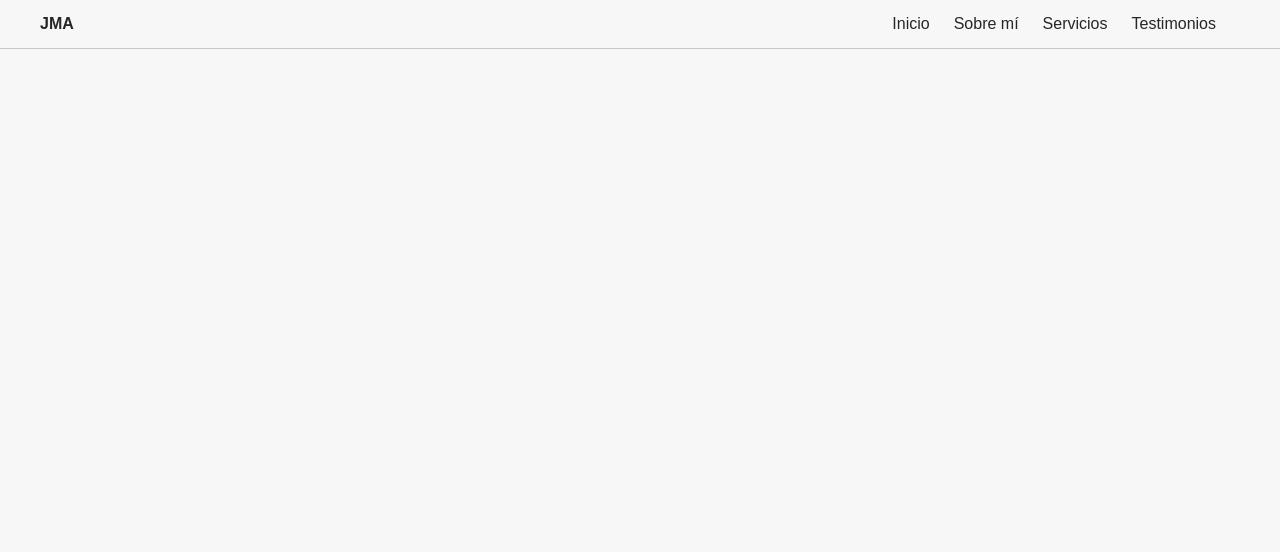
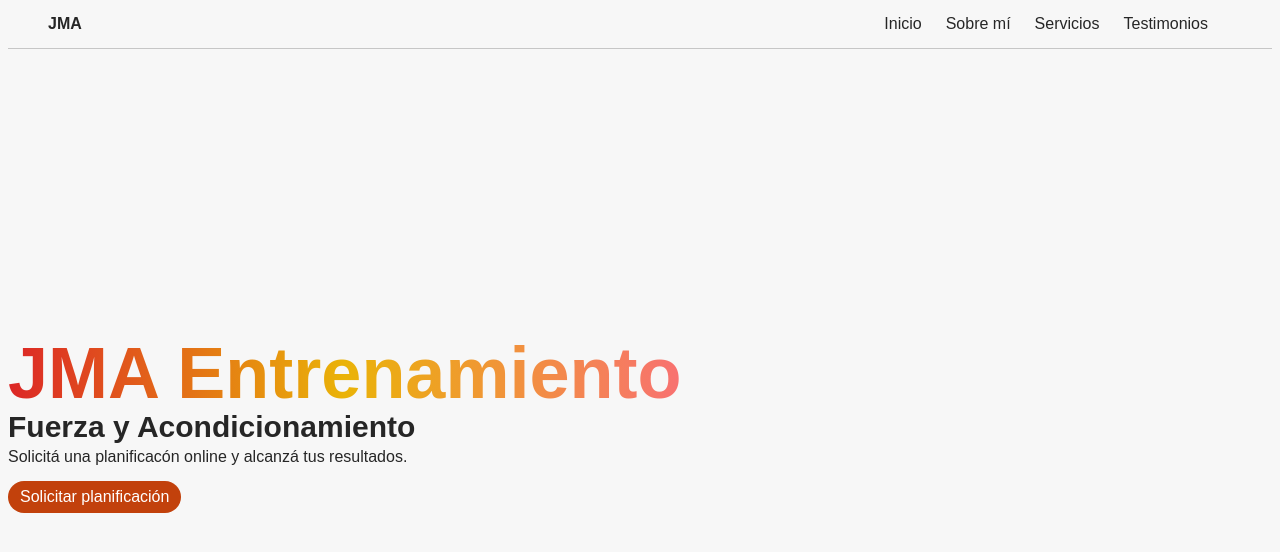
Before and after one commit to figueroaignacio/jmaentrenamiento, a React (Vite) app: page / in a window 1280 px wide. Shown: the top 552 px of the page. Built offline with nearby package versions, Linux system fonts and the light colour scheme.

Commit message:
feat: adding hero section

```diff
--- a/src/App.tsx
+++ b/src/App.tsx
@@ -1,10 +1,12 @@
 // Components
 import { Navbar } from "./components/Navbar";
+import { Hero } from "./views/Hero";
 
 function App() {
   return (
-    <main>
+    <main className="px-2">
       <Navbar />
+      <Hero />
     </main>
   );
 }
--- /dev/null
+++ b/src/constants/home.ts
@@ -0,0 +1,9 @@
+export const home = {
+  title: "JMA Entrenamiento",
+  subtitle: "Fuerza y Acondicionamiento",
+  description: "Solicitá una planificacón online y alcanzá tus resultados.",
+  form: {
+    title: "Solicitar planificación",
+    href: "https://docs.google.com/forms/d/1ReLJTGqc6HJ7H-Ntpdq7t2myUo3JBoGeIDNE9qU4_lo/viewform?edit_requested=true",
+  },
+};
--- a/src/index.css
+++ b/src/index.css
@@ -20,6 +20,12 @@
   }
 }
 
+@layer components {
+  .text-gradient {
+    @apply bg-gradient-to-r from-red-600 via-yellow-500 to-red-400 text-transparent bg-clip-text;
+  }
+}
+
 body {
   font-family: "Onest Variable", sans-serif;
 }
--- /dev/null
+++ b/src/views/Hero.tsx
@@ -0,0 +1,23 @@
+// Constants
+import { home } from "../constants/home";
+
+export function Hero() {
+  return (
+    <section className="py-64 lg:py-72 flex flex-col justify-center items-center text-center gap-3 lg:items-start lg:text-start container">
+      <div>
+        <h1 className="text-5xl font-extrabold text-gradient lg:text-7xl">
+          {home.title}
+        </h1>
+        <h2 className="font-semibold lg:text-3xl">{home.subtitle}</h2>
+        <p>{home.description}</p>
+      </div>
+      <a
+        href={home.form.href}
+        target="_blank"
+        className="p-1 px-3 rounded-full bg-orange-700 text-white transition-transform hover:scale-105"
+      >
+        {home.form.title}
+      </a>
+    </section>
+  );
+}
--- a/tailwind.config.js
+++ b/tailwind.config.js
@@ -2,6 +2,10 @@
 export default {
   content: ["./index.html", "./src/**/*.{js,ts,jsx,tsx}"],
   theme: {
+    container: {
+      center: true,
+    },
+    extend: {
       backgroundColor: {
         background: "var(--background)",
       },
@@ -13,5 +17,6 @@ export default {
         border: "var(--border)",
       },
     },
+  },
   plugins: [],
 };
```
Lines whose indentation alone changed are shown as unchanged.
